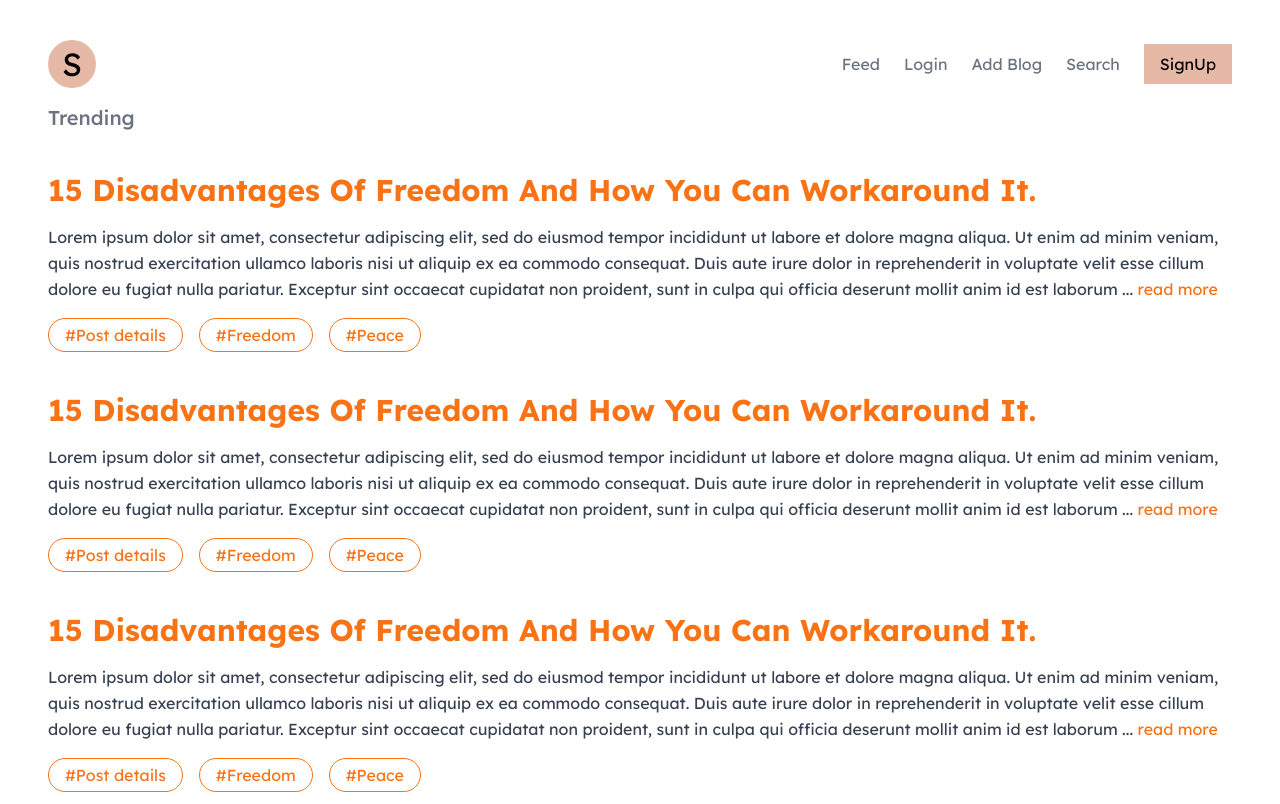
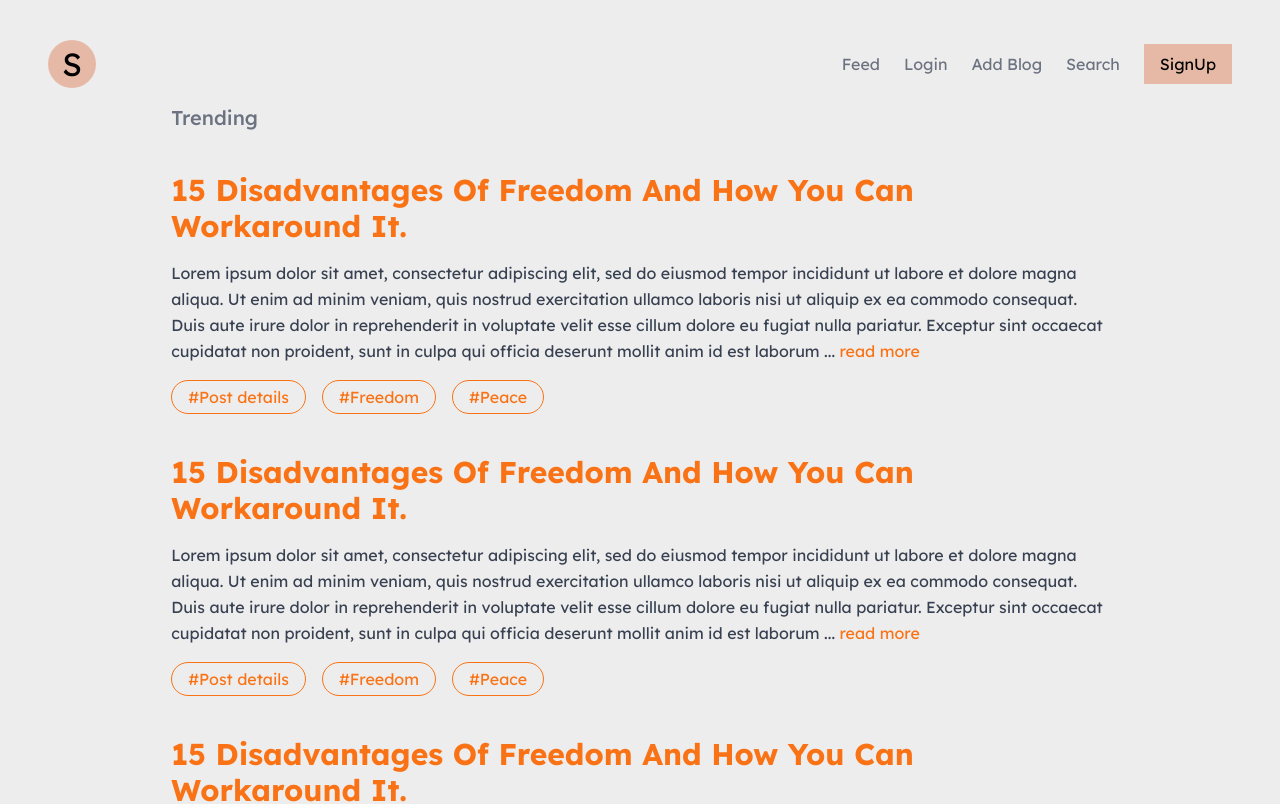
Before and after one commit to halleygz/blog-v3, a React (Vite) app in the folder frontend/: page /feed in a window 1280 px wide. Shown: the top 804 px of the page. Built offline with nearby package versions, Linux system fonts and the light colour scheme.

Commit message:
BlogList modified

```diff
--- a/frontend/src/pages/blog/BlogList.jsx
+++ b/frontend/src/pages/blog/BlogList.jsx
@@ -15,10 +15,10 @@ const BlogList = () => {
   culpa qui officia deserunt mollit anim id est laborum ...
   `
   return (
-    <div className="min-h-screen flex flex-col bg-white p-6">
+    <div className="min-h-screen flex flex-col bg-whitesmoke p-6">
       <NavBar />
 
-      <main className="flex-grow container mx-auto px-6">
+      <main className="max-w-[80%] flex-grow container mx-auto px-6">
         <h2 className="text-gray-500 text-xl font-medium mb-2">Trending</h2>
         <Feed content={content} title={title}/>
         <Feed content={content} title={title}/>
```
